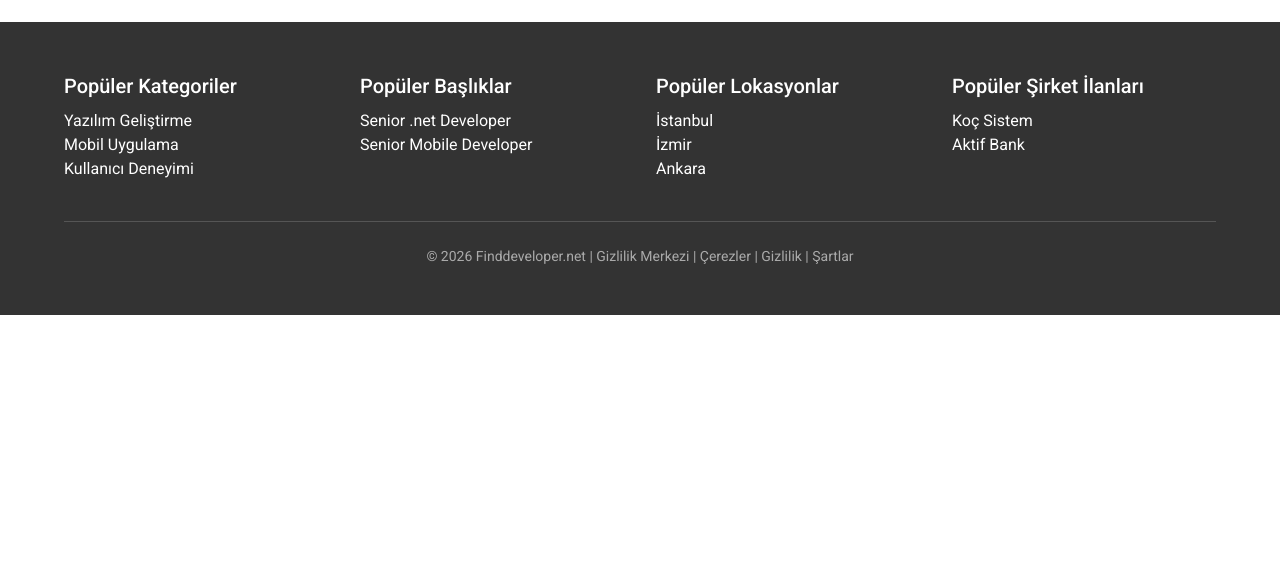
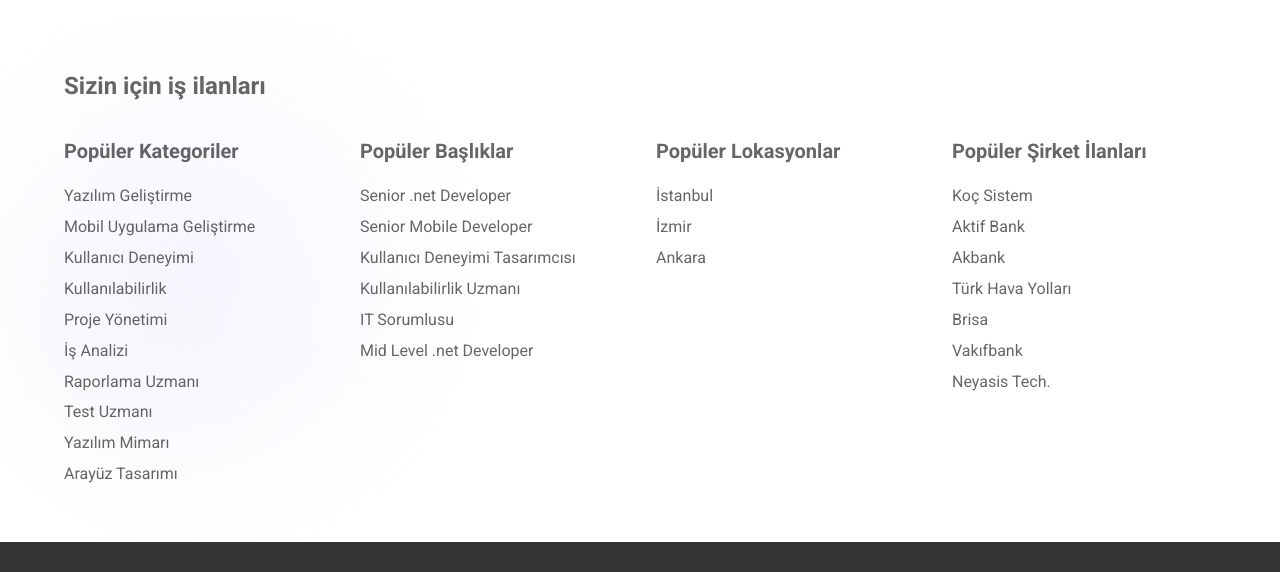
Before and after one commit to olcayhan/find-developer, a Next.js app: page / in a window 1280 px wide. Shown: the part 1655-2227 px from the top of the page. Before the commit the page ends 1970 px from the top, so only its background shows below. Built offline with nearby package versions, Linux system fonts and the light colour scheme.

Commit message:
feat: add JobsForYou component to the home page, displaying popular job categories, titles, locations, and companies.

```diff
--- a/app/page.tsx
+++ b/app/page.tsx
@@ -3,6 +3,7 @@ import PopularSearches from "../components/home/PopularSearches/PopularSearches"
 import FeaturedJobs from "../components/home/FeaturedJobs/FeaturedJobs";
 import InfoCards from "../components/home/InfoCards/InfoCards";
 import CompanyLogos from "../components/home/CompanyLogos/CompanyLogos";
+import JobsForYou from "../components/home/JobsForYou/JobsForYou";
 
 export default function Home() {
   return (
@@ -12,6 +13,7 @@ export default function Home() {
       <FeaturedJobs />
       <InfoCards />
       <CompanyLogos />
+      <JobsForYou />
     </>
   );
 }
--- /dev/null
+++ b/components/home/JobsForYou/JobsForYou.tsx
@@ -0,0 +1,155 @@
+'use client';
+
+import Box from '@mui/material/Box';
+import Container from '@mui/material/Container';
+import Typography from '@mui/material/Typography';
+import Grid from '@mui/material/Grid';
+import Link from 'next/link';
+
+const jobCategories = [
+    'Yazılım Geliştirme',
+    'Mobil Uygulama Geliştirme',
+    'Kullanıcı Deneyimi',
+    'Kullanılabilirlik',
+    'Proje Yönetimi',
+    'İş Analizi',
+    'Raporlama Uzmanı',
+    'Test Uzmanı',
+    'Yazılım Mimarı',
+    'Arayüz Tasarımı'
+];
+
+const popularTitles = [
+    'Senior .net Developer',
+    'Senior Mobile Developer',
+    'Kullanıcı Deneyimi Tasarımcısı',
+    'Kullanılabilirlik Uzmanı',
+    'IT Sorumlusu',
+    'Mid Level .net Developer'
+];
+
+const popularLocations = [
+    'İstanbul',
+    'İzmir',
+    'Ankara'
+];
+
+const popularCompanies = [
+    'Koç Sistem',
+    'Aktif Bank',
+    'Akbank',
+    'Türk Hava Yolları',
+    'Brisa',
+    'Vakıfbank',
+    'Neyasis Tech.'
+];
+
+export default function JobsForYou() {
+    return (
+        <Box sx={{ py: 6, position: 'relative', overflow: 'hidden' }}>
+            <Box
+                sx={{
+                    position: 'absolute',
+                    top: -50,
+                    left: -100,
+                    width: '600px',
+                    height: '600px',
+                    borderRadius: '50%',
+                    background: 'radial-gradient(circle, rgba(233,236,255,0.8) 0%, rgba(255,255,255,0) 70%)',
+                    zIndex: -1,
+                    opacity: 0.5
+                }}
+            />
+            <Box
+                sx={{
+                    position: 'absolute',
+                    top: 100,
+                    left: -50,
+                    width: '400px',
+                    height: '400px',
+                    borderRadius: '50%',
+                    background: 'radial-gradient(circle, rgba(255,240,245,0.8) 0%, rgba(255,255,255,0) 70%)',
+                    zIndex: -2,
+                    opacity: 0.5
+                }}
+            />
+
+            <Container maxWidth="lg">
+                <Typography variant="h5" color="text.secondary" sx={{ mb: 4, fontWeight: 'bold', fontSize: '24px' }}>
+                    Sizin için iş ilanları
+                </Typography>
+
+                <Grid container spacing={4}>
+                    {/* Popüler Kategoriler */}
+                    <Grid size={{ xs: 12, sm: 6, md: 3 }}>
+                        <Typography variant="subtitle1" color="text.secondary" sx={{ mb: 2, fontWeight: 'bold', fontSize: '20px' }}>
+                            Popüler Kategoriler
+                        </Typography>
+                        <Box component="ul" sx={{ listStyle: 'none', p: 0, m: 0 }}>
+                            {jobCategories.map((item, index) => (
+                                <Box component="li" key={index} sx={{ mb: 1 }}>
+                                    <Link href="#" style={{ textDecoration: 'none' }}>
+                                        <Typography variant="body2" color="text.secondary" sx={{ '&:hover': { color: 'primary.main', textDecoration: 'underline' }, fontSize: '16px' }}>
+                                            {item}
+                                        </Typography>
+                                    </Link>
+                                </Box>
+                            ))}
+                        </Box>
+                    </Grid>
+
+                    <Grid size={{ xs: 12, sm: 6, md: 3 }}>
+                        <Typography variant="subtitle1" color="text.secondary" sx={{ mb: 2, fontWeight: 'bold', fontSize: '20px' }}>
+                            Popüler Başlıklar
+                        </Typography>
+                        <Box component="ul" sx={{ listStyle: 'none', p: 0, m: 0 }}>
+                            {popularTitles.map((item, index) => (
+                                <Box component="li" key={index} sx={{ mb: 1 }}>
+                                    <Link href="#" style={{ textDecoration: 'none' }}>
+                                        <Typography variant="body2" color="text.secondary" sx={{ '&:hover': { color: 'primary.main', textDecoration: 'underline' }, fontSize: '16px' }}>
+                                            {item}
+                                        </Typography>
+                                    </Link>
+                                </Box>
+                            ))}
+                        </Box>
+                    </Grid>
+
+                    <Grid size={{ xs: 12, sm: 6, md: 3 }}>
+                        <Typography variant="subtitle1" color="text.secondary" sx={{ mb: 2, fontWeight: 'bold', fontSize: '20px' }}>
+                            Popüler Lokasyonlar
+                        </Typography>
+                        <Box component="ul" sx={{ listStyle: 'none', p: 0, m: 0 }}>
+                            {popularLocations.map((item, index) => (
+                                <Box component="li" key={index} sx={{ mb: 1 }}>
+                                    <Link href="#" style={{ textDecoration: 'none' }}>
+                                        <Typography variant="body2" color="text.secondary" sx={{ '&:hover': { color: 'primary.main', textDecoration: 'underline' }, fontSize: '16px' }}>
+                                            {item}
+                                        </Typography>
+                                    </Link>
+                                </Box>
+                            ))}
+                        </Box>
+                    </Grid>
+
+                    <Grid size={{ xs: 12, sm: 6, md: 3 }}>
+                        <Typography variant="subtitle1" color="text.secondary" sx={{ mb: 2, fontWeight: 'bold', fontSize: '20px' }}>
+                            Popüler Şirket İlanları
+                        </Typography>
+                        <Box component="ul" sx={{ listStyle: 'none', p: 0, m: 0 }}>
+                            {popularCompanies.map((item, index) => (
+                                <Box component="li" key={index} sx={{ mb: 1 }}>
+                                    <Link href="#" style={{ textDecoration: 'none' }}>
+                                        <Typography variant="body2" color="text.secondary" sx={{ '&:hover': { color: 'primary.main', textDecoration: 'underline' }, fontSize: '16px' }}>
+                                            {item}
+                                        </Typography>
+                                    </Link>
+                                </Box>
+                            ))}
+                        </Box>
+                    </Grid>
+                </Grid>
+            </Container>
+        </Box>
+    );
+}
```
